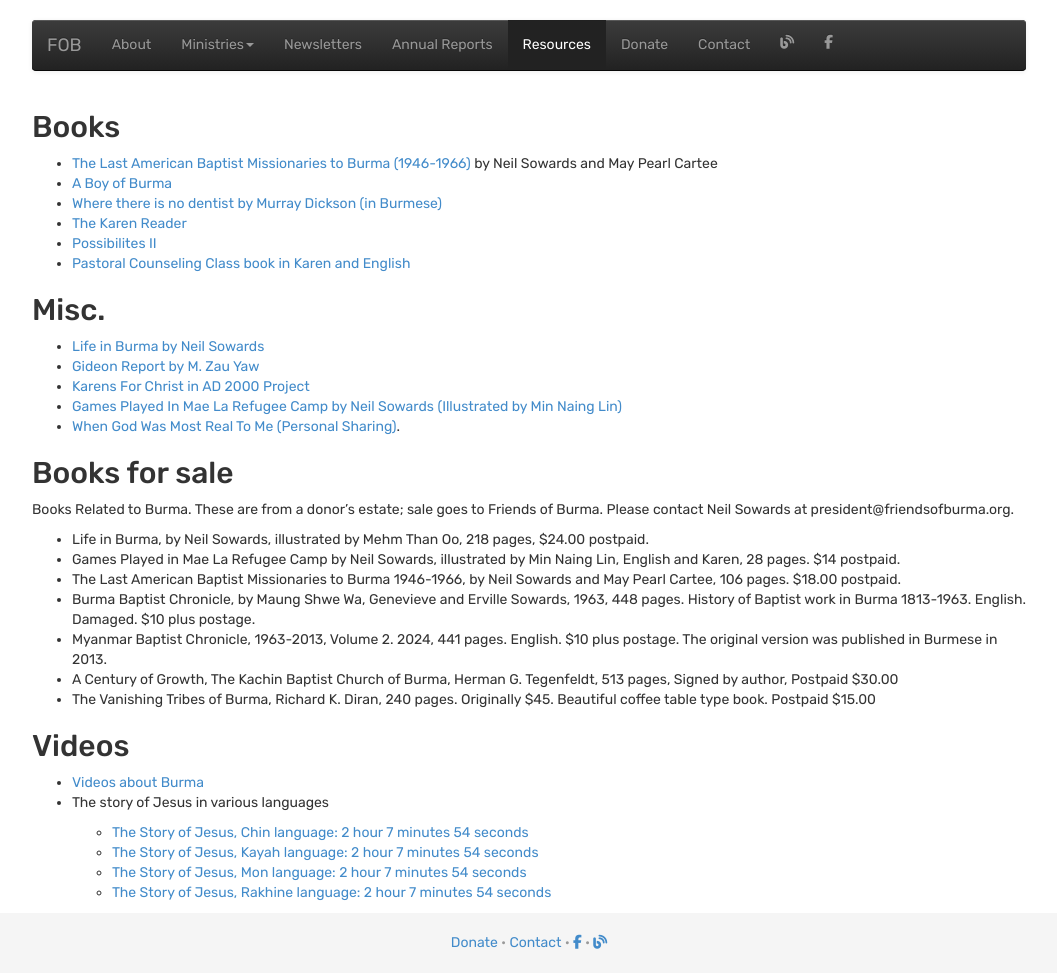
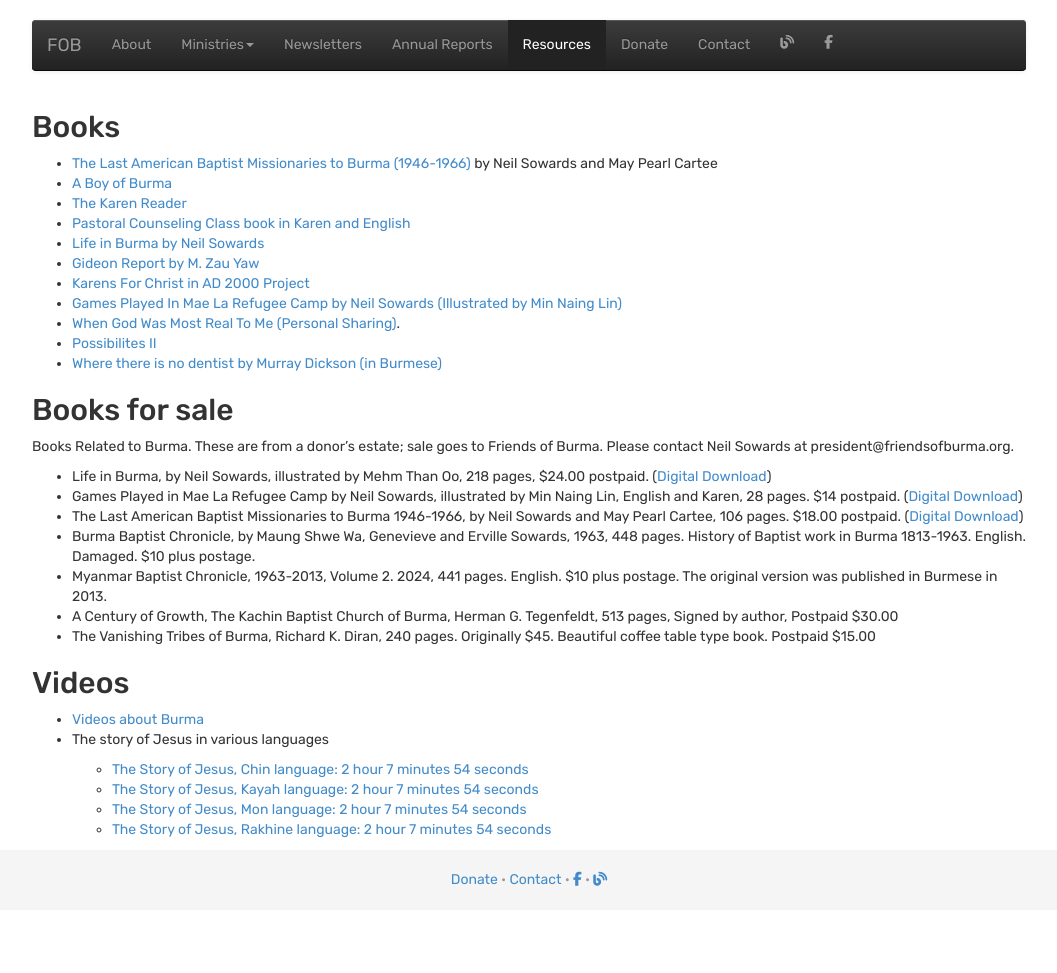
Before and after one commit to friendsofburma/friendsofburma.github.io, a Jekyll site: the page built from _pages/resources.md, in a window 1280 px wide. Shown: the whole page, without its empty margins (111-1168 px from the left). Built offline with Jekyll 4.4.1, drawn with Linux system fonts in a browser that asks for light colours; after the commit the page ends 920 px from its top, so only the background shows below that.

Commit message:
resources: books

```diff
--- a/_pages/resources.md
+++ b/_pages/resources.md
@@ -10,28 +10,24 @@ permalink: /resources/
 
 - [The Last American Baptist Missionaries to Burma (1946-1966)](/static/docs/The_Last_American_Baptist_Missionaries_to_Burma_1946-1966.pdf) by Neil Sowards and May Pearl Cartee
 - [A Boy of Burma](/static/docs/A_Boy_of_Burma.pdf)
-- [Where there is no dentist by Murray Dickson (in Burmese)](https://drive.google.com/file/d/0B6twxZ-WcgVBc18yZDllY3EtNVE/edit?usp=sharing)
 - [The Karen Reader](/static/docs/The_Karen_Reader.pdf)
-- [Possibilites II](/static/docs/Possibilities_II.pdf)
 - [Pastoral Counseling Class book in Karen and English](/static/docs/pastoral_counseling.pdf)
-
-
-## Misc.
-
 - [Life in Burma by Neil Sowards](/static/docs/LifeInBurma.pdf)
 - [Gideon Report by M. Zau Yaw](https://docs.google.com/document/d/1jq6nWhjHFIBThu7r-hrCssuQp5WnonluUJ5xtLOTiJ0/edit?usp=sharing)
 - [Karens For Christ in AD 2000 Project](https://docs.google.com/document/d/1UNyAqnOG0auFqtQvFa6io4Va-uyzcF7wjUGudlxkTrA/edit?usp=sharing)
 - [Games Played In Mae La Refugee Camp by Neil Sowards (Illustrated by Min Naing Lin)](/static/docs/GamesPlayedInMaeLaRefugeeCamp.pdf)
 - [When God Was Most Real To Me (Personal Sharing)](https://docs.google.com/document/d/1ceZeBfFqHff0zzn_NWfJ_uWT4kBiuzFQ-EAP8AooY5g/edit?usp=sharing).
+- [Possibilites II](/static/docs/Possibilities_II.pdf)
+- [Where there is no dentist by Murray Dickson (in Burmese)](https://drive.google.com/file/d/0B6twxZ-WcgVBc18yZDllY3EtNVE/edit?usp=sharing)
 
 
 ## Books for sale
 
 Books Related to Burma. These are from a donor’s estate; sale goes to Friends of Burma. Please contact Neil Sowards at president@friendsofburma.org.
 
-- Life in Burma, by Neil Sowards, illustrated by Mehm Than Oo, 218 pages, $24.00 postpaid.
-- Games Played in Mae La Refugee Camp by Neil Sowards, illustrated by Min Naing Lin, English and Karen, 28 pages. $14 postpaid.
-- The Last American Baptist Missionaries to Burma 1946-1966, by Neil Sowards and May Pearl Cartee, 106 pages. $18.00 postpaid.
+- Life in Burma, by Neil Sowards, illustrated by Mehm Than Oo, 218 pages, $24.00 postpaid. ([Digital Download](/static/docs/LifeInBurma.pdf))
+- Games Played in Mae La Refugee Camp by Neil Sowards, illustrated by Min Naing Lin, English and Karen, 28 pages. $14 postpaid. ([Digital Download](/static/docs/GamesPlayedInMaeLaRefugeeCamp.pdf))
+- The Last American Baptist Missionaries to Burma 1946-1966, by Neil Sowards and May Pearl Cartee, 106 pages. $18.00 postpaid. ([Digital Download](/static/docs/The_Last_American_Baptist_Missionaries_to_Burma_1946-1966.pdf))
 - Burma Baptist Chronicle, by Maung Shwe Wa, Genevieve and Erville Sowards, 1963, 448 pages. History of Baptist work in Burma 1813-1963. English. Damaged. $10 plus postage.
 - Myanmar Baptist Chronicle, 1963-2013, Volume 2. 2024, 441 pages. English. $10 plus postage. The original version was published in Burmese in 2013.
 - A Century of Growth, The Kachin Baptist Church of Burma, Herman G. Tegenfeldt,  513 pages, Signed by author, Postpaid $30.00
```
